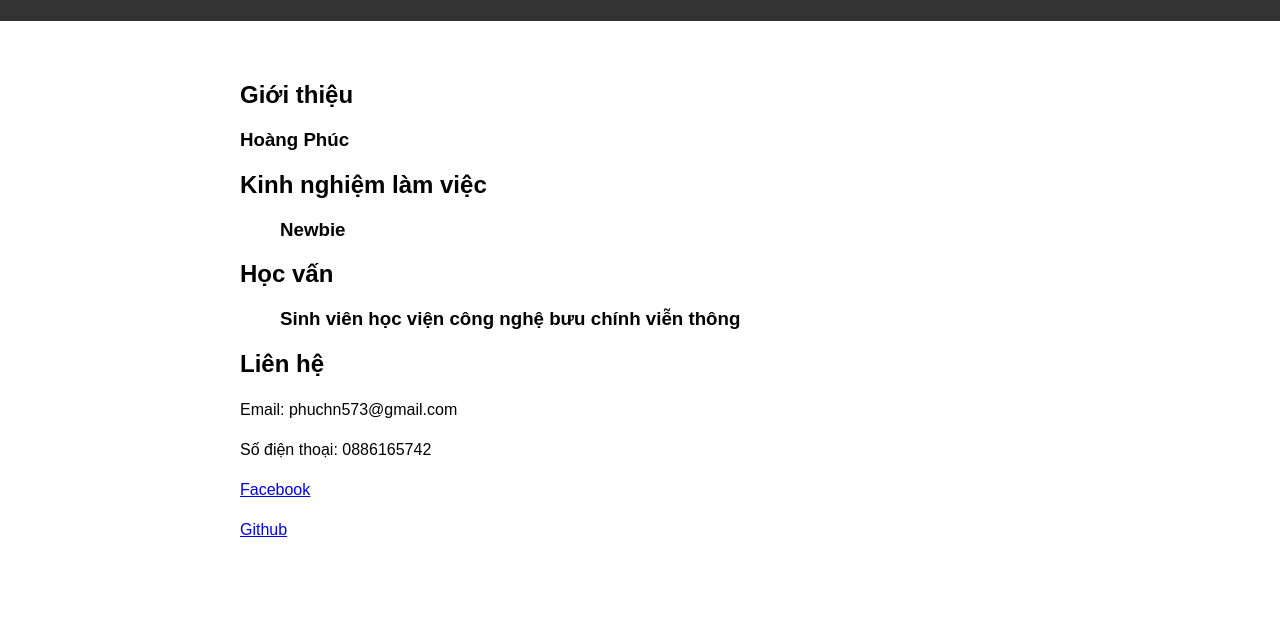
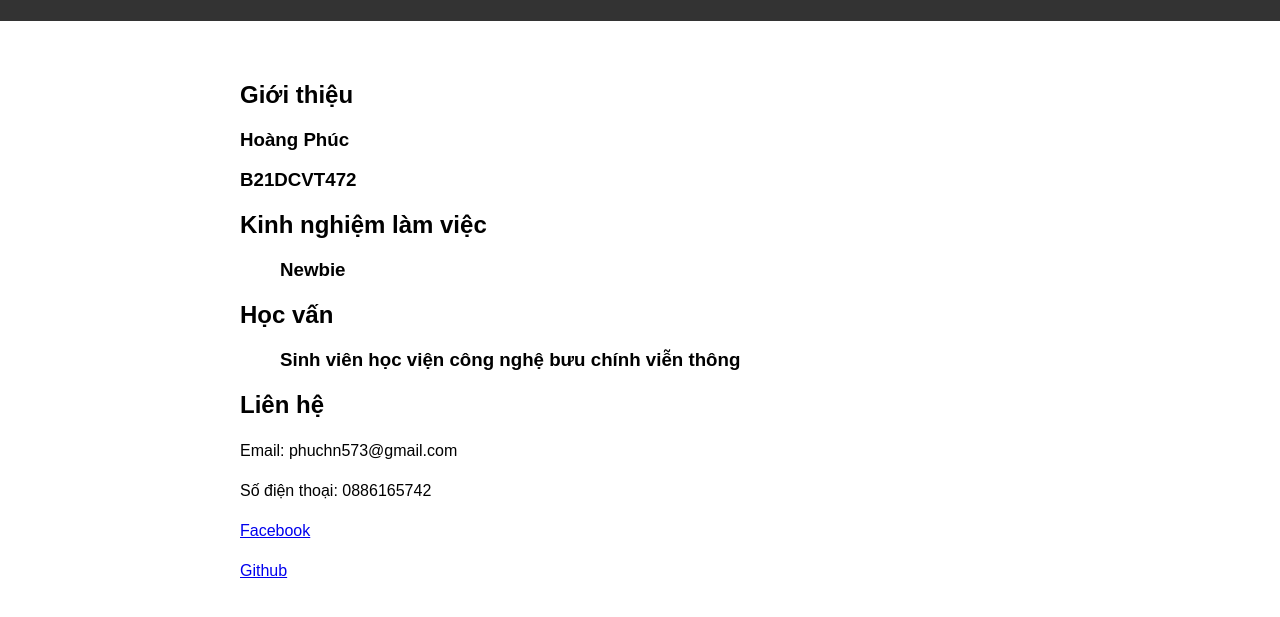
Before and after one commit to chubecukhoi/hoangphuc, a plain HTML site: page index.html in a window 1280 px wide. Shown: the part 99-716 px from the top of the page. Drawn offline with Linux system fonts and the light colour scheme.

Commit message:
Update index.html

```diff
--- a/index.html
+++ b/index.html
@@ -36,6 +36,7 @@
   <main>
     <h2>Giới thiệu</h2>
         <h3>Hoàng Phúc</h3>
+        <h3>B21DCVT472</h3>
     <h2>Kinh nghiệm làm việc</h2>
     <ul>
       <h3>Newbie</h3>
```
